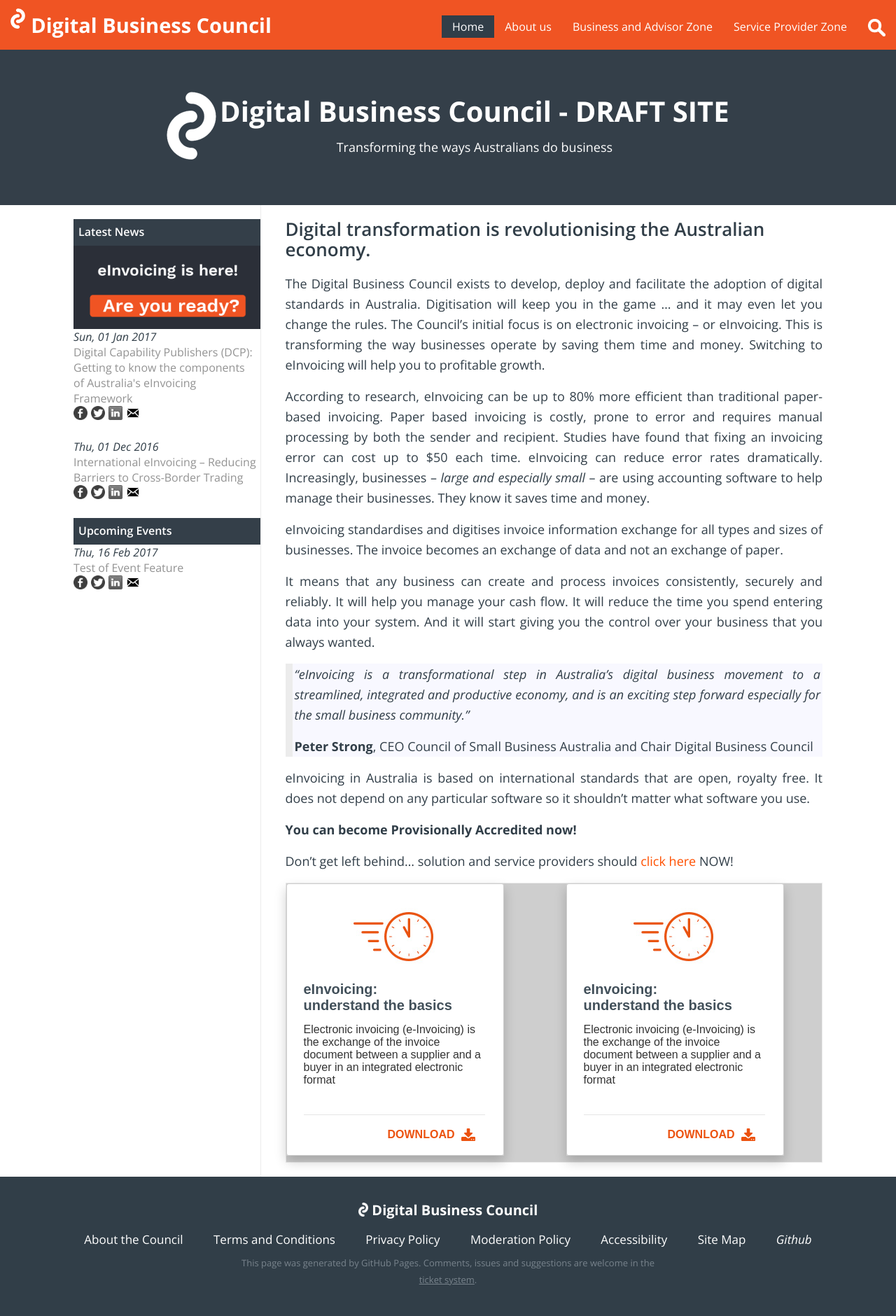
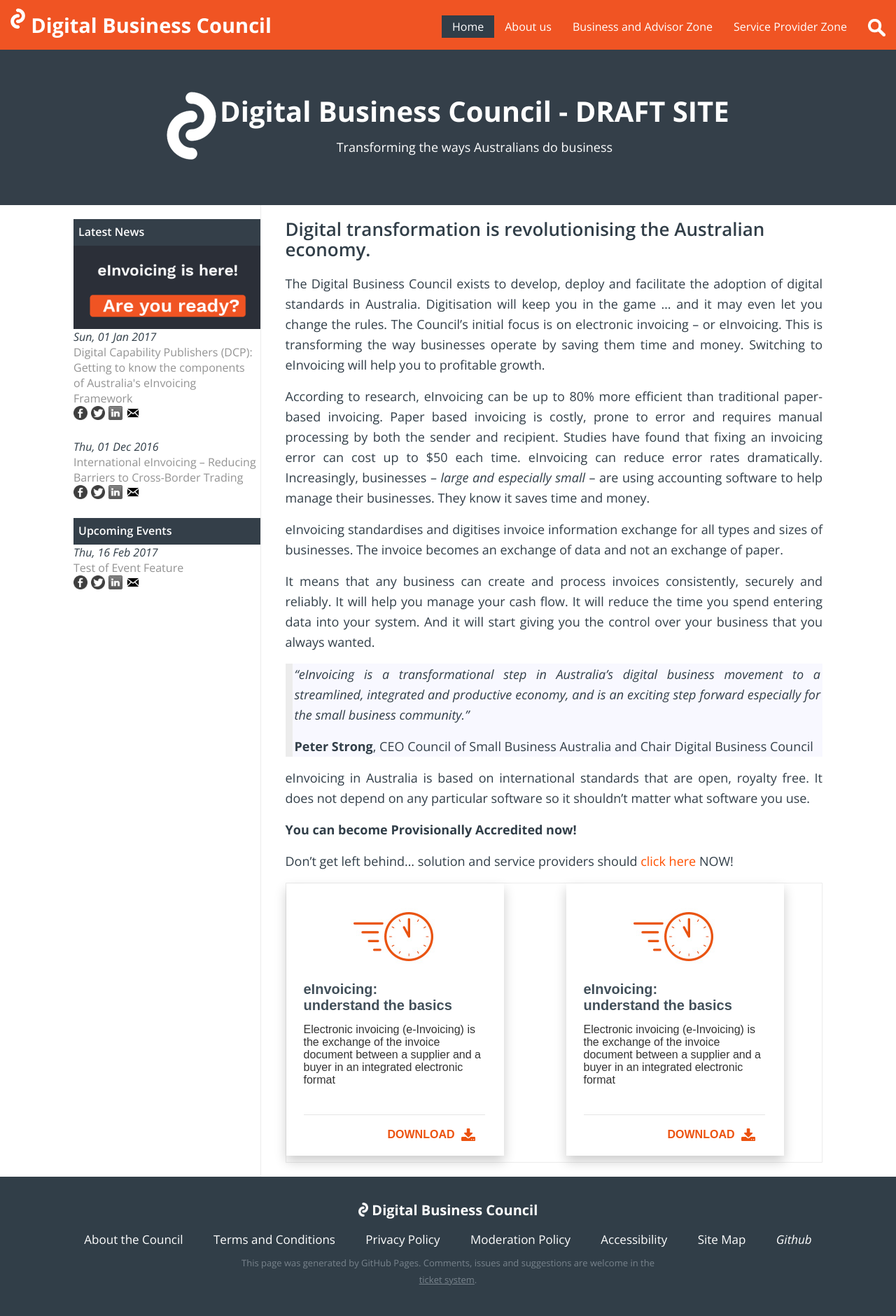
Before and after one commit to Digital-Business-Council/Digital-Business-Council.github.io, a Jekyll site: the page built from index.md, in a window 1280 px wide. Shown: the whole page at 70% size. Built offline with Jekyll 4.4.1, drawn with Linux system fonts in a browser that asks for light colours; our own code applies the rules of GitHub Pages for plain Markdown files.

Commit message:
Update _content.scss

```diff
--- a/_sass/_content.scss
+++ b/_sass/_content.scss
@@ -114,7 +114,6 @@
    	line-height: normal;
 	min-height:400px;
     	border:1px solid $app-light-grey;
-    background-color: #CECECE;
     	display: block;
  	z-index:1;
 	position:relative;
```
Lines whose indentation alone changed are shown as unchanged.
